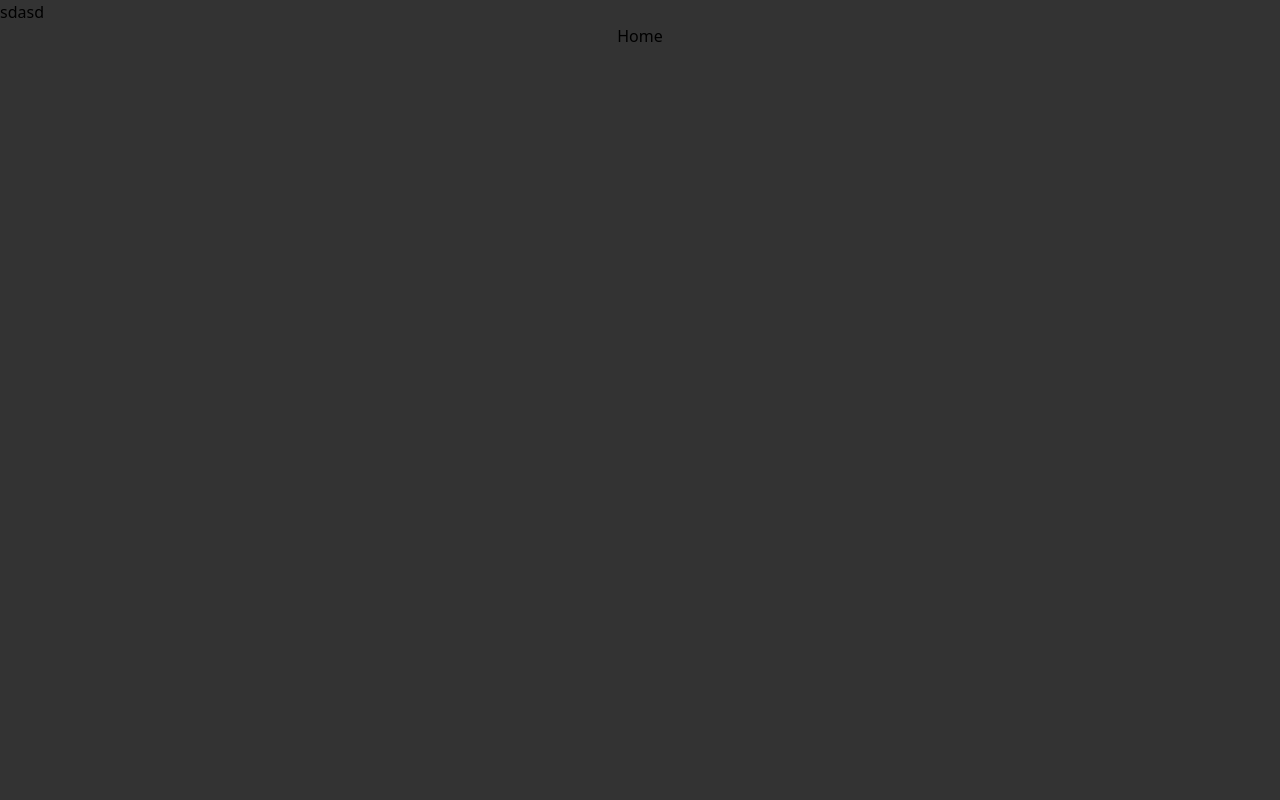
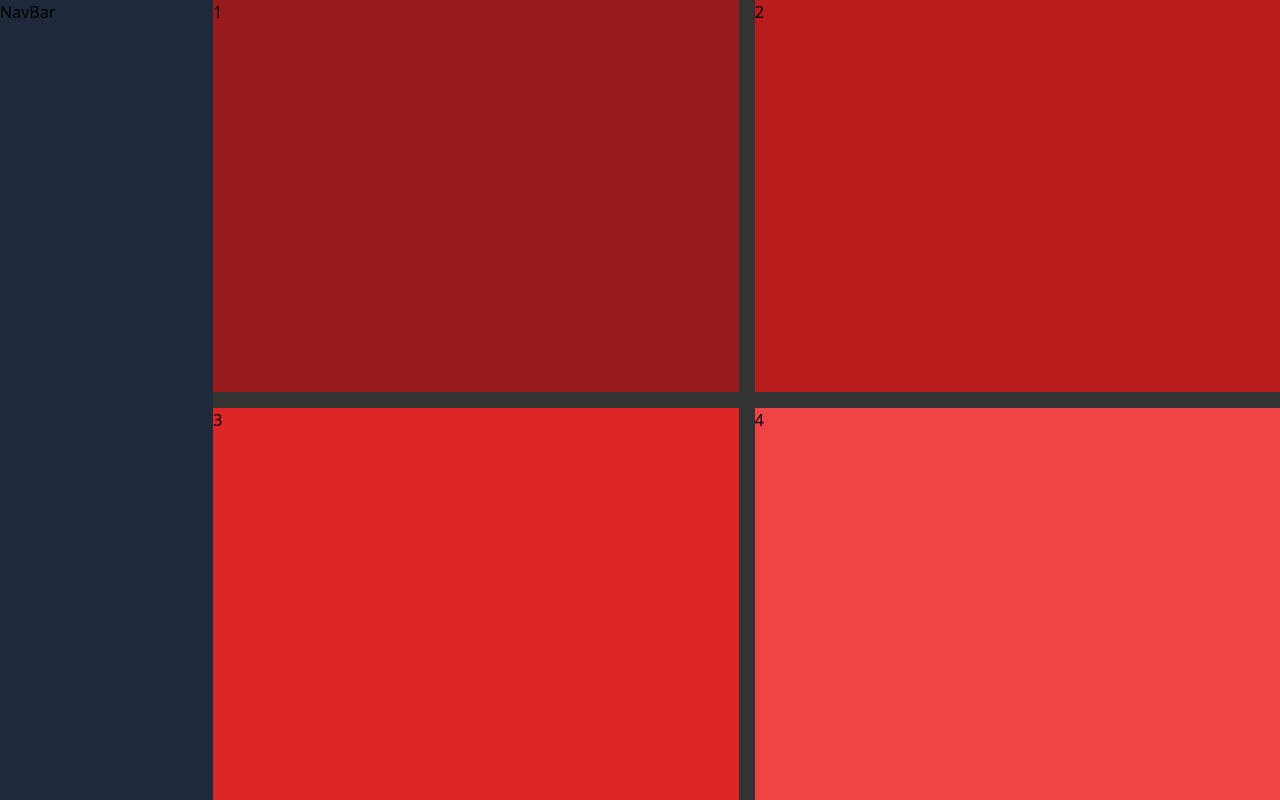
Before and after one commit to TheMythicalOX/Bug-Tracker, a React (Create React App) app in the folder FrontEnd/: page /Home in a window 1280 px wide. Built offline with nearby package versions, Linux system fonts and the light colour scheme.

Commit message:
basic grid for home page

```diff
--- a/FrontEnd/src/Components/Navbar.tsx
+++ b/FrontEnd/src/Components/Navbar.tsx
@@ -1,7 +1,7 @@
 const Navbar = () => {
   return (
-    <div>
-      <div>sdasd</div>
+    <div className="bg-slate-800 col-span-2 lg:h-screen">
+      <div>NavBar</div>
     </div>
   );
 };
--- a/FrontEnd/src/Home.tsx
+++ b/FrontEnd/src/Home.tsx
@@ -2,9 +2,16 @@ import Navbar from "./Components/Navbar";
 
 const Home = () => {
   return (
-    <div>
+    <div className="lg:grid grid-cols-12">
       <Navbar />
-      <h1 className="text-center">Home</h1>
+      <div className="col-span-10">
+        <div className="lg:grid gap-4 grid-cols-2 h-screen">
+          <div className="bg-red-800">1</div>
+          <div className="bg-red-700">2</div>
+          <div className="bg-red-600">3</div>
+          <div className="bg-red-500">4</div>
+        </div>
+      </div>
     </div>
   );
 };
```
